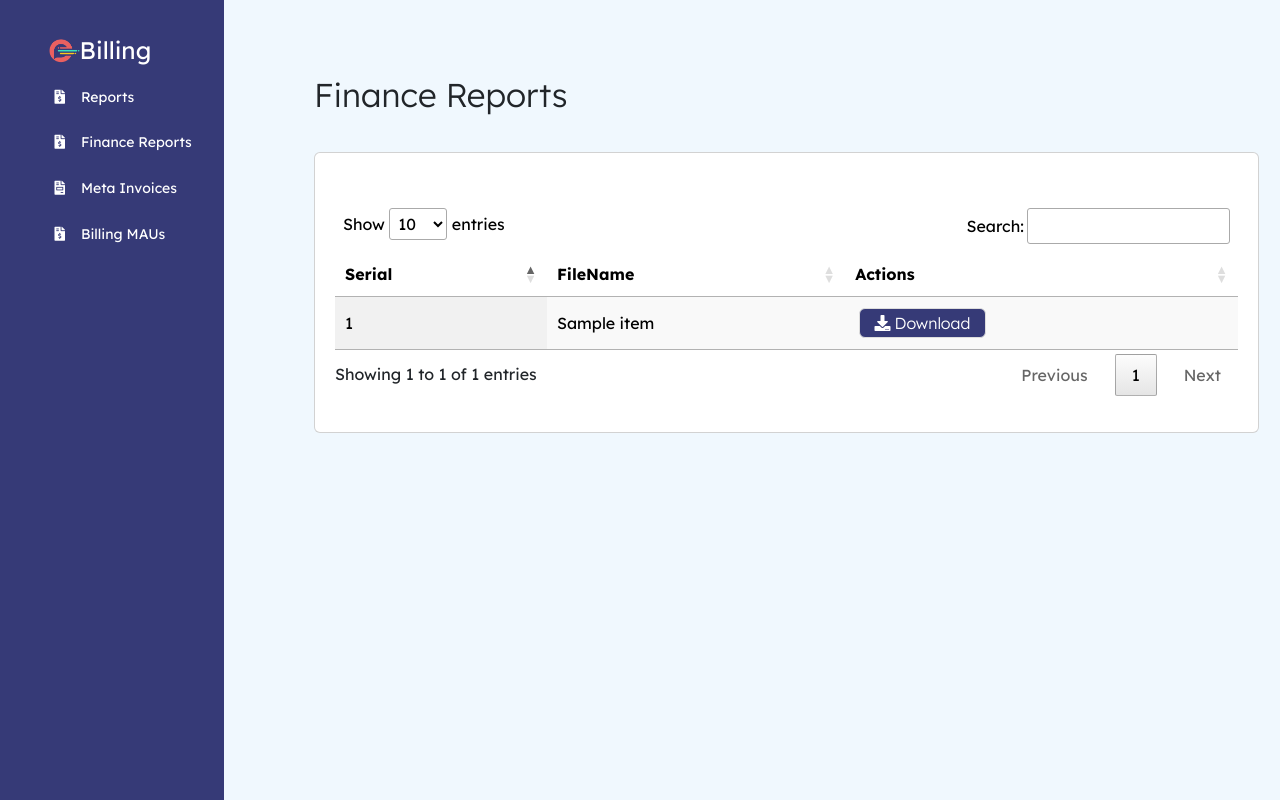
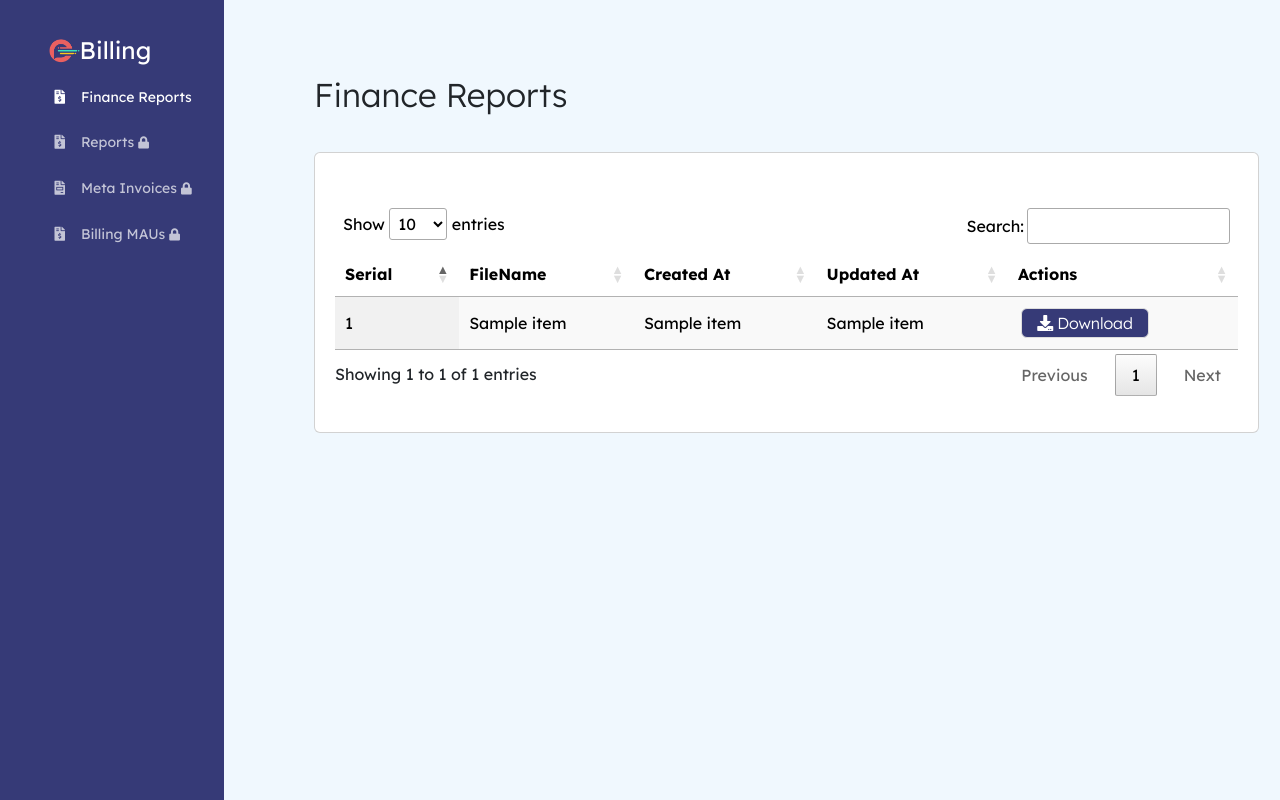
Before and after one commit to Waiz-bin-qasim/billing-meta-invoice, a Flask app: template Templates/FinanceReports.html in a window 1280 px wide. Run offline with Flask 3, Linux system fonts and the light colour scheme; the template is opened without the code that fills it: most values are stand-ins (such as "Sample title", 1, 10 or a date in 2020); some libraries are stand-ins or nearby versions.

Commit message:
final changes

```diff
--- a/Static/Css/FinanceReport.css
+++ b/Static/Css/FinanceReport.css
@@ -52,7 +52,7 @@
   transition: .4s;
   text-decoration: none;
 }
-ul li:hover a{
+ul li:hover a.nonDisabled{
   text-decoration: none;
   padding-left: 4rem;
 }
@@ -339,3 +339,11 @@
   margin-bottom: 0;
   color: #363a77;
 } */
+
+.disabled{
+  color :rgb(217, 217, 217) !important;
+}
+
+.disabled:hover{
+
+}
--- a/Static/Js/Login.js
+++ b/Static/Js/Login.js
@@ -41,11 +41,10 @@
       console.log(data.roleName);
       localStorage.setItem("token", data.token);
       console.log(data.token);
+      document.cookie = `token=${data.token}`;
       if (data.roleName === "admin") {
-        document.cookie = `token=${data.token}`;
         return (window.location.href = "/downloadcsv");
       } else if (data.roleName === "finance") {
-        document.cookie = `token=${data.token}`;
         return (window.location.href = "/finance/reports");
       }
     } else {
@@ -54,6 +53,6 @@
   } catch (err) {
     setLoading(false);
     console.log(err);
-    errorContainer.textContent = err.message;
+    errorContainer.textContent = "Incorrect Credentials";
   }
 });
--- a/Templates/FinanceReports.html
+++ b/Templates/FinanceReports.html
@@ -41,32 +41,58 @@
         <span class="headerTitle"> Billing </span>
       </header>
       <ul class="navList">
+        {% if option %}
         <li>
-          <a
-            href={{'/downloadcsv' if option else '#'}}
-            style={{"pointer-events: none" if option else ''}}
+          <a href="/downloadcsv" class="nonDisabled"
             ><i class="fas fa-file-invoice-dollar"></i>Reports
           </a>
         </li>
         <li>
-          <a href="/finance/reports"
+          <a href="/finance/reports" class="nonDisabled"
+            ><i class="fas fa-file-invoice-dollar"></i>Finance Reports</a
+          >
+        </li>
+        <li>
+          <a href="/upload" class="nonDisabled"
+            ><i class="fas fa-file-invoice"></i>Meta Invoices</a
+          >
+        </li>
+        <li>
+          <a href="/mau/upload" class="nonDisabled"
+            ><i class="fas fa-file-invoice-dollar"></i>Billing MAUs</a
+          >
+        </li>
+        {% else %}
+        <li>
+          <a href="/finance/reports" class="nonDisabled"
             ><i class="fas fa-file-invoice-dollar"></i>Finance Reports</a
           >
         </li>
         <li>
           <a
-            href={{'/upload' if option else '#'}}
-            style={{"pointer-events: none" if option else ''}}
-            ><i class="fas fa-file-invoice"></i>Meta Invoices</a
-          >
+            style="pointer-events: none !important; opacity: 0.7 !important"
+            href=""
+            ><i class="fas fa-file-invoice-dollar"></i>Reports
+            <i class="fas fa-lock fa-sm"></i>
+          </a>
         </li>
         <li>
           <a
-            href={{'/mau/upload' if option else '#'}}
-            style={{"pointer-events: none" if option else ''}}
-            ><i class="fas fa-file-invoice-dollar"></i>Billing MAUs</a
-          >
+            href=""
+            style="pointer-events: none !important; opacity: 0.7 !important"
+            ><i class="fas fa-file-invoice"></i>Meta Invoices
+            <i class="fas fa-lock fa-sm"></i
+          ></a>
         </li>
+        <li>
+          <a
+            href=""
+            style="pointer-events: none !important; opacity: 0.7 !important"
+            ><i class="fas fa-file-invoice-dollar"></i>Billing MAUs
+            <i class="fas fa-lock fa-sm"></i
+          ></a>
+        </li>
+        {% endif %}
       </ul>
     </div>
     <section>
@@ -119,6 +145,8 @@
               <tr>
                 <th>Serial</th>
                 <th>FileName</th>
+                <th>Created At</th>
+                <th>Updated At</th>
                 <th>Actions</th>
               </tr>
             </thead>
@@ -127,6 +155,8 @@
               <tr>
                 <td>{{ item[0] }}</td>
                 <td>{{ item[1] }}</td>
+                <td>{{ item[2] }}</td>
+                <td>{{ item[3] }}</td>
                 <td>
                   <button
                     class="btn"
--- a/Templates/Reports.html
+++ b/Templates/Reports.html
@@ -164,6 +164,8 @@
               <tr>
                 <th>Serial</th>
                 <th>FileName</th>
+                <th>Created At</th>
+                <th>Updated At</th>
                 <th>Actions</th>
               </tr>
             </thead>
@@ -172,6 +174,8 @@
               <tr>
                 <td>{{ item[0] }}</td>
                 <td>{{ item[1] }}</td>
+                <td>{{ item[2] }}</td>
+                <td>{{ item[3] }}</td>
                 <td>
                   <button
                     class="btn"
--- a/server.py
+++ b/server.py
@@ -166,7 +166,7 @@
             token,roleName = loginCheck(authUsername,(authPassword))
             if token != 0:
                 # return redirect(url_for('upload'),code=307)
-                return jsonify({'token' : token , 'roleName' : roleName})
+                return jsonify({'token' : token,"roleName":roleName})
             else:
                return jsonify({"message":"Incorrect Credentials"}),401
         else:
@@ -187,7 +187,12 @@
             response = []
             count = 0
             for name in fileName:
-                response.append([count+1,name.split('.')[0]])
+                updatedtAt = datetime.datetime.fromtimestamp(os.path.getmtime("./excel/"+name))
+                updatedtAt = updatedtAt.strftime('%B %d, %Y ')
+                print(updatedtAt)
+                createdAt = datetime.datetime.fromtimestamp(os.path.getctime("./excel/"+name))
+                createdAt = createdAt.strftime('%B %d, %Y ')
+                response.append([count+1,name.split('.')[0],createdAt,updatedtAt])
                 count +=1
             return render_template("Reports.html",data = response)
     except Exception as ex:
@@ -244,7 +249,7 @@
 
 @app.route('/generatecsv/<socketId>',methods = ['POST'])
 @token_required
-def generateCsv(user,permissions,socketId):
+def generateCsv(user,permissions,socketId,role):
     try:
         route = request.endpoint
         if(checkPermission(route,permissions) == False):
@@ -394,7 +399,12 @@
         response = []
         count = 0
         for name in fileName:
-            response.append([count+1,name.split('.')[0]])
+            updatedtAt = datetime.datetime.fromtimestamp(os.path.getmtime("./excel/"+name))
+            updatedtAt = updatedtAt.strftime('%B %d, %Y ')
+            print(updatedtAt)
+            createdAt = datetime.datetime.fromtimestamp(os.path.getctime("./excel/"+name))
+            createdAt = createdAt.strftime('%B %d, %Y ')
+            response.append([count+1,name.split('.')[0],updatedtAt,createdAt])
             count +=1
         flag = False
         if(role == 'admin'):
```
Also changed, not shown: Models/loginModels.py (+18 -16 lines), 2 other files.
